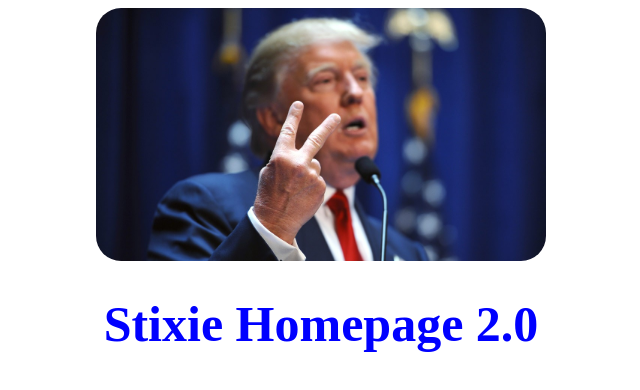
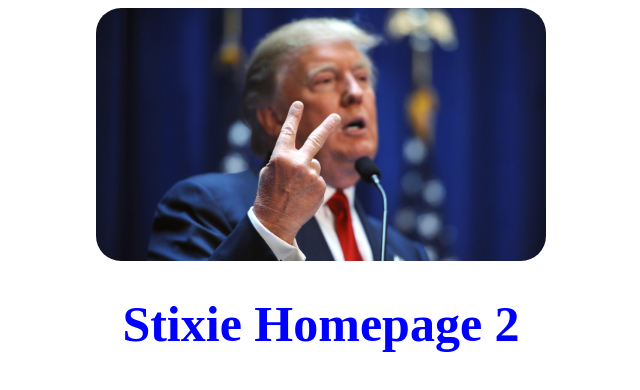
Before and after one commit to Octaphous/Stixie.nu, a plain HTML site: page index.html in a window 1280 px wide. Shown: the whole page, without its empty margins (319-959 px from the left). Drawn offline with Linux system fonts and the light colour scheme.

Commit message:
Update Website

```diff
--- a/index.html
+++ b/index.html
@@ -7,6 +7,6 @@
     </head>
     <body>
         <img src="bilder/trump.jpg" alt="Trumpeten">
-        <h1>Stixie Homepage 2.0</h1>
+        <h1>Stixie Homepage 2</h1>
     </body>
 </html>
```
